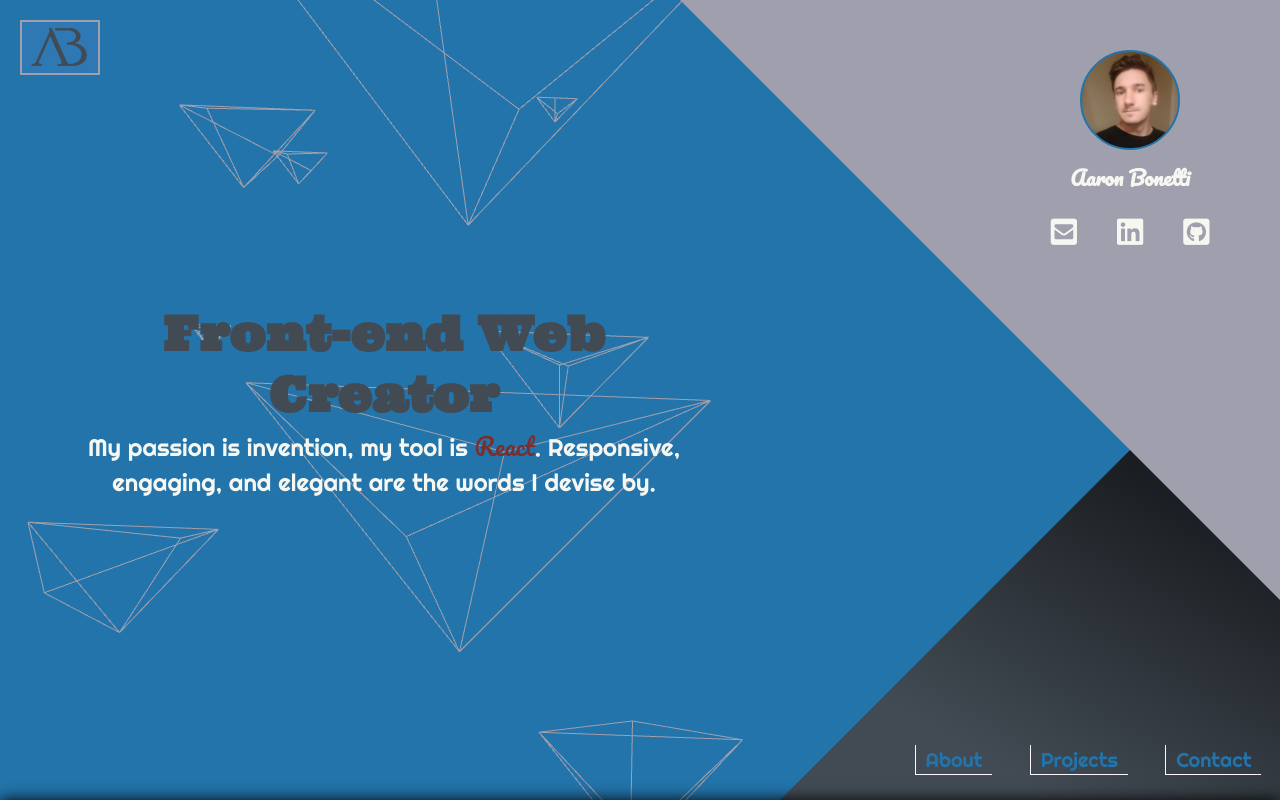
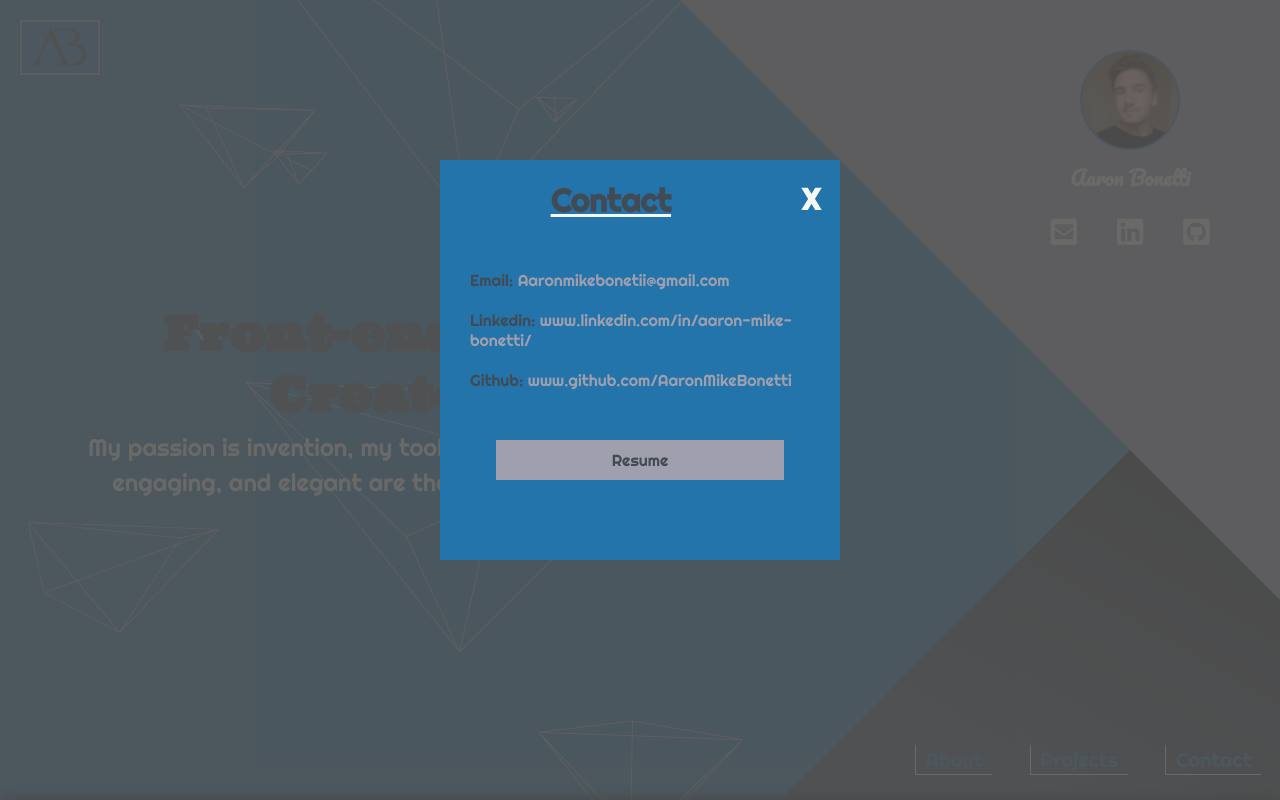
Before and after one commit to AaronMikeBonetti/Portfolio, a React (Create React App) app: page / in a window 1280 px wide. Both pictures are taken after a click on the element "Contact". Shown: the top 800 px of the page. Built offline with nearby package versions, Linux system fonts and the light colour scheme.

Commit message:
created contact-pop-up

```diff
--- a/src/components/Projects Section/ProjectContainer.js
+++ b/src/components/Projects Section/ProjectContainer.js
@@ -33,22 +33,33 @@ export default class ProjectsContainer extends Component {
             imgClass:"project__bad-drink__img",
             technologies:["html5","css3","js"],gitLink:"https://github.com/AaronMikeBonetti/MayYouHaveEnough",
             siteLink:""}
-            ]
+            ],
+            // project1Active:false,
+
 
         }
-        setInterval(()=>{
-            switch(window.scrollY){
-            case  1000:
-                console.log(1000)
-                break
-            case 2000:
-                console.log(2000)
-                break
-            default:
-                break
-        }
-          },1000)
     }
+
+    //     setInterval(()=>{
+    //         function between(project,max,min){
+    //             return project <= max && project >= min
+    //         }
+    //         let a = document.getElementsByClassName("project__bobs-burgers__grid")[0].getBoundingClientRect().top
+
+
+
+
+    //         if(between(a,200,-200)){
+    //             this.setState({
+    //                 project1Active:"project__bobs-burgers__img"
+    //             })
+    //         }
+    //         else{
+    //             return false
+    //         }
+
+    //       },300)
+    // }
 
 
     render(){
--- a/src/components/Projects Section/Projects/project.scss
+++ b/src/components/Projects Section/Projects/project.scss
@@ -17,6 +17,7 @@
         grid-column: 2;
         margin: 40px 0px;
         text-decoration: underline $primary-dark;
+        font-size: 40px;
     }
     hr{
         display: none;
@@ -32,13 +33,13 @@
         background-position: center;
         background-size: contain;
         background-repeat: no-repeat;
-
-        animation: animate-project-img-right 1s ease-in-out;
+        animation: animate-project-img-right 2s ease-in-out;
     }
 
     @keyframes animate-project-img-right {
         0%{
-            margin-left: 300px;
+
+
             opacity: 0;
         }
         50%{
--- a/src/components/Projects Section/project-container-queries.scss
+++ b/src/components/Projects Section/project-container-queries.scss
@@ -2,9 +2,6 @@
     .projects-container__header{
         font-size: 5vw;
     width: 30vw;
-
-
-
 
 }
 
--- a/src/components/Projects Section/project-container.scss
+++ b/src/components/Projects Section/project-container.scss
@@ -17,9 +17,9 @@ background: linear-gradient(176deg, rgba(35,116,171,1) 15%, rgba(63,134,182,1) 3
     grid-row: 1;
     width: 30%;
     height: 90px;
-    padding: 20px;
+    padding: 15px;
     margin:60px auto;
-    font-size: 50px;
+    font-size: 60px;
     font-family: "Righteous";
     color: $primary-dark;
     border-bottom: 5px solid $primary-light;
--- a/src/components/Title Section/Title.js
+++ b/src/components/Title Section/Title.js
@@ -6,11 +6,12 @@ export default class Title extends Component {
   constructor(){
     super()
     this.state= {
-      navDisplayed:true
+      navDisplayed:true,
+      popUpDisplayed:false
     }
     this.handleNavDisplay = this.handleNavDisplay.bind(this)
     this.handleScroll = this.handleScroll.bind(this)
-
+    this.handlePopUp = this.handlePopUp.bind(this)
   }
 
 
@@ -33,6 +34,7 @@ export default class Title extends Component {
       break
       case "title__nav__projects" : window.scrollTo(0, 1400)
       break
+
       default :
       alert("no scroll case")
 
@@ -40,12 +42,32 @@ export default class Title extends Component {
 
   }
 
+  handlePopUp(){
+      this.setState(prevState=>({
+        popUpDisplayed: !prevState.popUpDisplayed
+      }))
+  }
+
+
   render() {
 
     return (
       <div className="title">
         <div onClick={this.handleScroll}className="title__logo__container">
-        <div className="title__logo"></div>
+          <div className="title__logo"></div>
+        </div>
+        <div className={`title__contact__pop-up ${this.state.popUpDisplayed?"pop-up-displayed":"pop-up-hidden"}`}>
+          <div className="title__contact__container">
+          <div className="title__contact__header"><h1>Contact</h1>
+          <h3 onClick={this.handlePopUp}className="">X</h3></div>
+
+          <ul>
+            <li>Email: <a href="mailto:aaronmikebonetti@gmail.com">Aaronmikebonetii@gmail.com</a></li>
+            <li>Linkedin: <a href="https://www.linkedin.com/in/aaron-mike-bonetti/">www.linkedin.com/in/aaron-mike-bonetti/</a></li>
+            <li>Github: <a href="https://github.com/AaronMikeBonetti">www.github.com/AaronMikeBonetti</a></li>
+            <a href="mailto:aaronmikebonetti@gmail.com"><li> Resume</li></a>
+          </ul>
+          </div>
         </div>
         <div onClick={this.handleNavDisplay} className={this.state.navDisplayed?"title__nav__button__closed":"title__nav__button__opened"}></div>
 
@@ -68,7 +90,7 @@ export default class Title extends Component {
         <div className={`title__nav ${this.state.navDisplayed?"closed":"opened"}`}>
         <div onClick={this.handleScroll}className="title__nav__about">About</div>
         <div onClick={this.handleScroll}className="title__nav__projects">Projects</div>
-        <div className="title__nav__contact">Contact</div>
+        <div onClick={this.handlePopUp}className="title__nav__contact">Contact</div>
         </div>
         <div className="title__bottom__triangle"></div>
         <div className="title__middle__square"></div>
--- a/src/components/Title Section/title-queries.scss
+++ b/src/components/Title Section/title-queries.scss
@@ -57,7 +57,7 @@
             position: fixed;
             background-position: center;
             background-size: cover;
-            z-index: 3;
+            z-index: 4;
             top:15px;
             right: 5px;
             height: 60px;
@@ -91,7 +91,7 @@
 
         .title__nav{
             position: fixed;
-            z-index: 2;
+            z-index: 3;
             top: 0;
             right: 0;
             width: 180px;
--- a/src/components/Title Section/title.scss
+++ b/src/components/Title Section/title.scss
@@ -49,6 +49,7 @@
             width: 60px;
             margin: 0 auto;
             color: $primary-dark;
+
             padding: 2px 20px;
             font-family: 'Righteous';
 
@@ -123,6 +124,99 @@
             font-family: 'Pacifico', cursive;;
         }
     }
+    .title__contact__pop-up{
+        position: fixed;
+        top: 0;
+        left: 0;
+        z-index:4;
+        width: 100%;
+        height: 100%;
+        background: rgba(83, 83, 83, 0.863);
+        .title__contact__container{
+            width: 50vh;
+            height: 50vh;
+            margin: 20vh auto;
+            background: $primary;
+            text-align: center;
+            .title__contact__header{
+                display: flex;
+                justify-content: space-around;
+            h1{
+                flex-grow: 3;
+                padding: 20px;
+                text-decoration: underline $primary-light;
+                color: $secondary-dark;
+            }
+            h3{
+                padding: 20px;
+                font-size: 30px;
+                cursor: pointer;
+                color: $primary-light;
+                transition: all 0.3s ease-in-out;
+            }
+            h3:hover{
+                color: $secondary-dark;
+                ;
+                background: $primary-light;
+            }
+        }
+            ul{
+                list-style: none;
+                text-align: left;
+                margin: 20px;
+                li{
+                    padding: 10px;
+                    color: $secondary-dark;
+
+
+                    a{
+                        text-decoration: none;
+                        color:$primary-dark;
+                        transition: all 0.3s ease-in-out;
+                    }
+                    a:hover{
+                        color: $primary-light;
+
+                        transform: scale(1.1)
+
+                    }
+                }
+
+
+
+                    a{
+                        text-decoration: none;
+                        color:$primary-light;
+                        text-align: center;
+                        margin: 40px auto;
+                        width: 100%;
+                        li{
+                            width: 80%;
+                            height: 40px;
+                            margin: 40px auto;
+                            background:$primary-dark;
+                            transition: all 0.3s ease-in-out;
+
+                        }
+                        li:hover{
+                            color: $primary-light;
+                            background: $secondary-dark;
+                            transform: scale(1.1)
+
+                        }
+
+                    }
+
+
+            }
+        }
+    }
+    .pop-up-displayed{
+        display: initial
+    }
+    .pop-up-hidden{
+        display: none;
+    }
     .title__info__container{
         position: absolute;
         z-index: 2;
@@ -139,6 +233,9 @@
             transition: all 0.5s ease-in-out;
 
         }
+
+
+
 
         .title__img{
             background-image: url(./imgs/hero-img.jpg);
```
